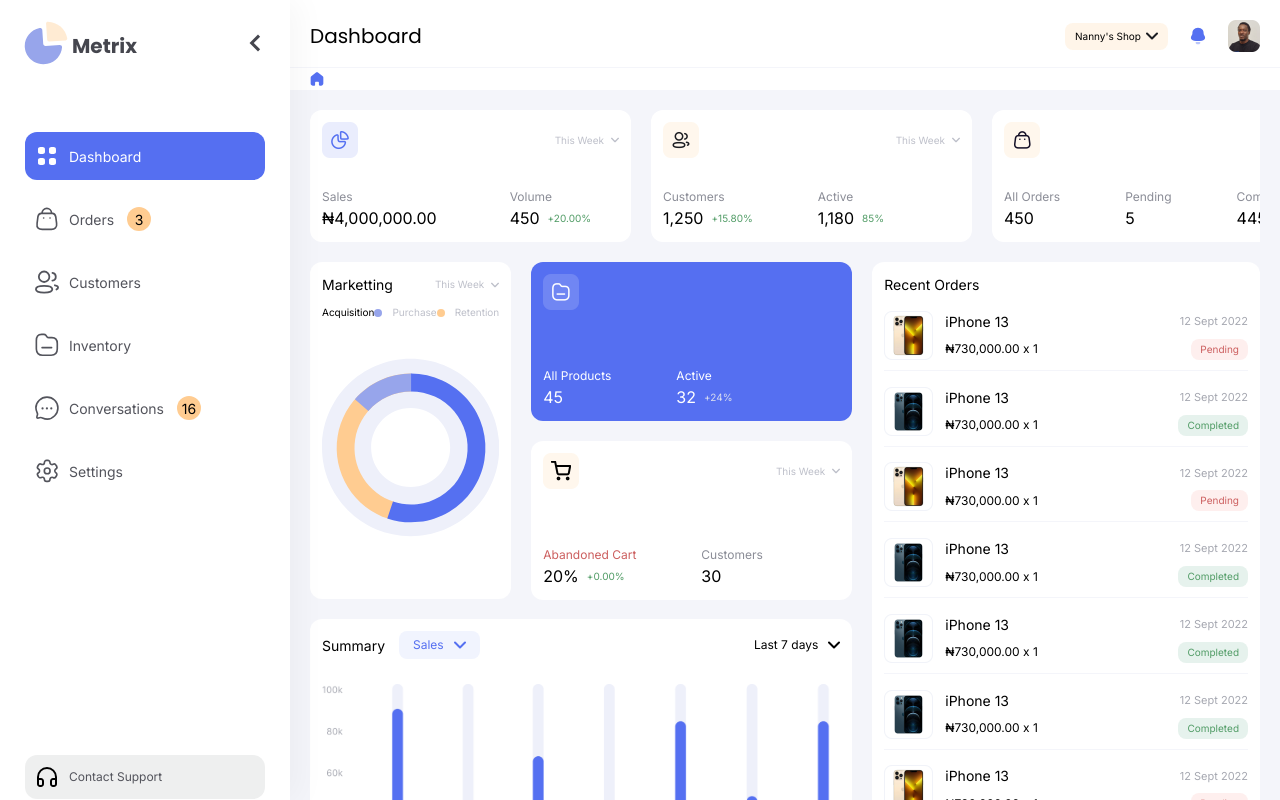
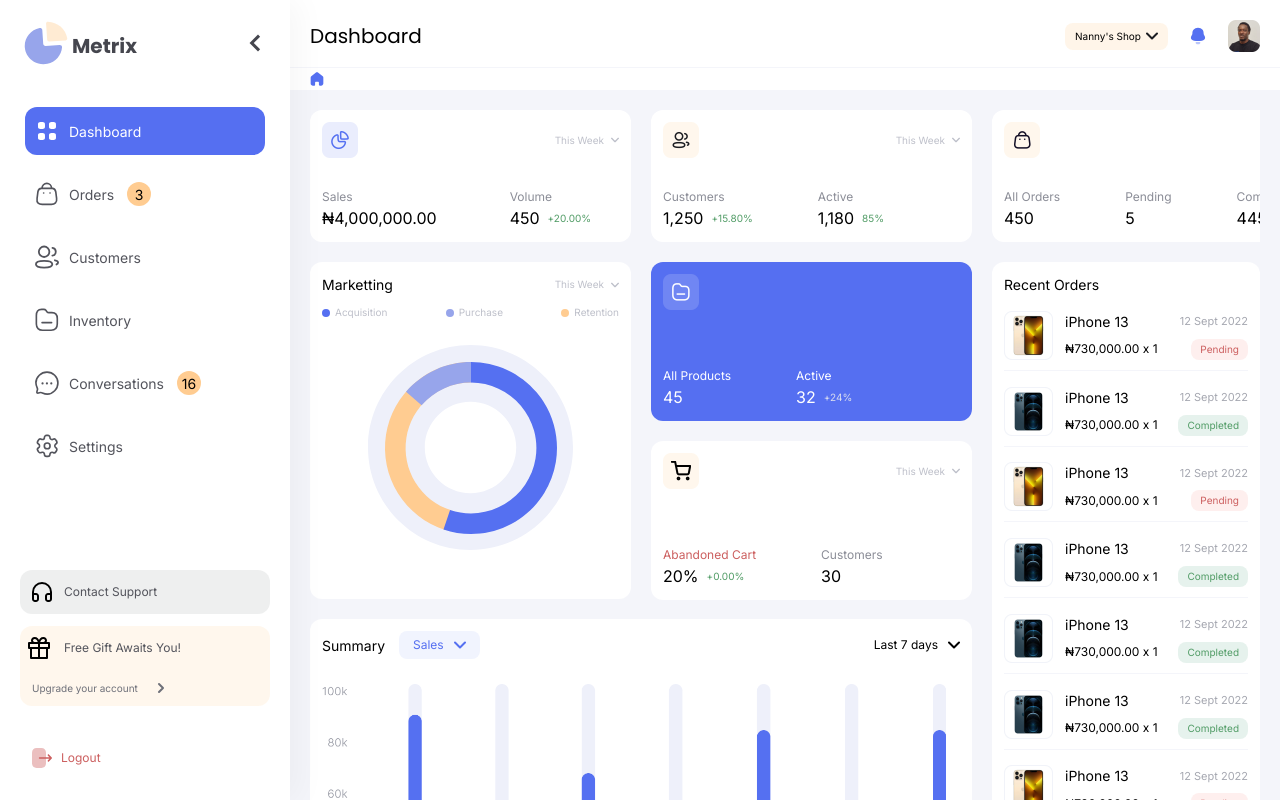
Before and after one commit to akindoju/metrix, a React (Vite) app: page / in a window 1280 px wide. Built offline with nearby package versions, Linux system fonts and the light colour scheme.

Commit message:
Fixed sidebar

```diff
--- a/src/App.scss
+++ b/src/App.scss
@@ -14,6 +14,8 @@
 }
 
 .wrapper {
+  background-color: $bg-shade;
+
   @media (min-width: 850px) {
     display: flex;
     flex-direction: column;
@@ -23,6 +25,8 @@
 .container {
   max-width: 1440px;
   align-self: center;
+  width: 100%;
+  padding: 0;
 }
 
 .logo {
--- a/src/components/Sidebar/Sidebar.scss
+++ b/src/components/Sidebar/Sidebar.scss
@@ -96,11 +96,11 @@
     padding-inline: 2.5rem;
 
     &--pages {
-      margin-block: 4rem 18rem;
+      // margin-block: 4rem 18rem;
 
-      @media (min-width: 850px) {
-        margin-block: 4rem 26rem;
-      }
+      // @media (min-width: 850px) {
+      //   margin-block: 4rem 26rem;
+      // }
 
       &-page {
         display: flex;
@@ -174,6 +174,12 @@
     }
 
     &--options {
+      position: absolute;
+      bottom: 0;
+      left: 2rem;
+      right: 2rem;
+      margin-bottom: 2rem;
+
       &-option {
         display: flex;
         align-items: center;
--- a/src/pages/Dashboard/Dashboard.scss
+++ b/src/pages/Dashboard/Dashboard.scss
@@ -4,6 +4,9 @@
   background-color: $bg-shade;
   padding: 2rem;
   overflow-y: auto;
+  align-items: center;
+  display: flex;
+  flex-direction: column;
 
   @media (min-width: 1200px) {
     padding-bottom: 0;
@@ -50,7 +53,7 @@
           margin-block: 2rem;
 
           @media (min-width: 1200px) {
-            max-width: 32.1rem;
+            min-width: 32.1rem;
             height: 33.7rem;
             margin-right: 2rem;
           }
@@ -70,7 +73,7 @@
                 height: 0.8rem;
                 width: 0.8rem;
                 border-radius: 0.4rem;
-                margin-right: 1rem;
+                margin-right: 0.5em;
               }
 
               p {
@@ -224,8 +227,11 @@
       font-family: $font-main;
       padding: 1.2rem;
 
+      @media (max-width: 1200px) {
+        min-width: 42.3rem;
+      }
+
       @media (min-width: 1200px) {
-        max-width: 42.3rem;
         height: 72.7rem;
         margin: 2rem 0 0 2rem;
         width: 100%;
--- a/src/pages/Dashboard/Dashboard.tsx
+++ b/src/pages/Dashboard/Dashboard.tsx
@@ -65,7 +65,7 @@ export const Dashboard: FC = () => {
                 </div>
 
                 <div className="dashboard__wrapper--left-marketting-stats-bullets">
-                  <div className="dashboard_wrapper--left-_marketting-stats-bullets-1">
+                  <div className="dashboard__wrapper--left-marketting-stats-bullets-1">
                     <div />
                     <p>Acquisition</p>
                   </div>
```
